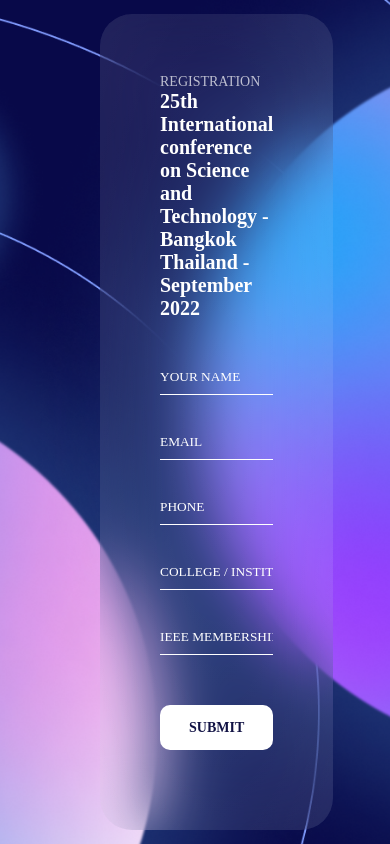
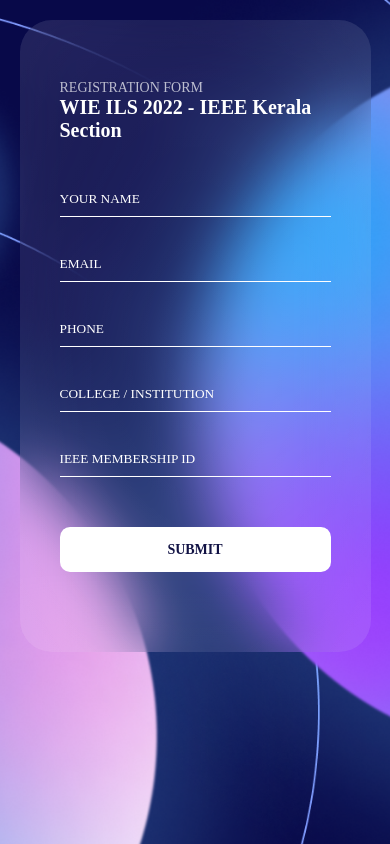
Before and after one commit to ForgottenTale/forms, a Next.js app: page / in a window 390 px wide. Built offline with nearby package versions, Linux system fonts and the light colour scheme.

Commit message:
added mobile

```diff
--- a/pages/index.js
+++ b/pages/index.js
@@ -112,8 +112,8 @@
 
           <div className="eventform_con">
             <div className="eventdetails">
-              <p className="eventdetails_dnt">REGISTRATION</p>
-              <h3 className="eventdetails_title">25th International conference on Science and Technology - Bangkok Thailand - September 2022</h3>
+              <p className="eventdetails_dnt">REGISTRATION FORM</p>
+              <h3 className="eventdetails_title">WIE ILS 2022 - IEEE Kerala Section</h3>
 
             </div>
             <Formik
--- a/styles/globals.css
+++ b/styles/globals.css
@@ -59,8 +59,8 @@
 }
 
 .eventform_con {
-  max-width: 550px;
-  padding: 60px;
+  width: 550px;
+  padding: 60px 40px;
   /* background: linear-gradient(to right bottom, rgba(255, 255, 255, 0.7), rgba(255, 255, 255, 0.3)); */
   border-radius: 2rem;
   /* box-shadow: rgba(50, 50, 93, 0.25) 0px 2px 5px -1px, rgba(0, 0, 0, 0.3) 0px 1px 3px -1px; */
@@ -330,3 +330,26 @@
     bottom: -100px;
   }
 }
+
+@media only screen and (max-width: 768px) {
+
+  .eventform_con{
+    width: 100%;
+    max-width: 80%;
+    margin-top: 20px;
+  }
+  .eventform{
+    padding: 0;
+    justify-content: unset;
+  }
+
+ }
+ @media only screen and (max-width: 520px) {
+
+  .eventform_con{
+
+    max-width: 90%;
+
+  }
+
+  }
```
